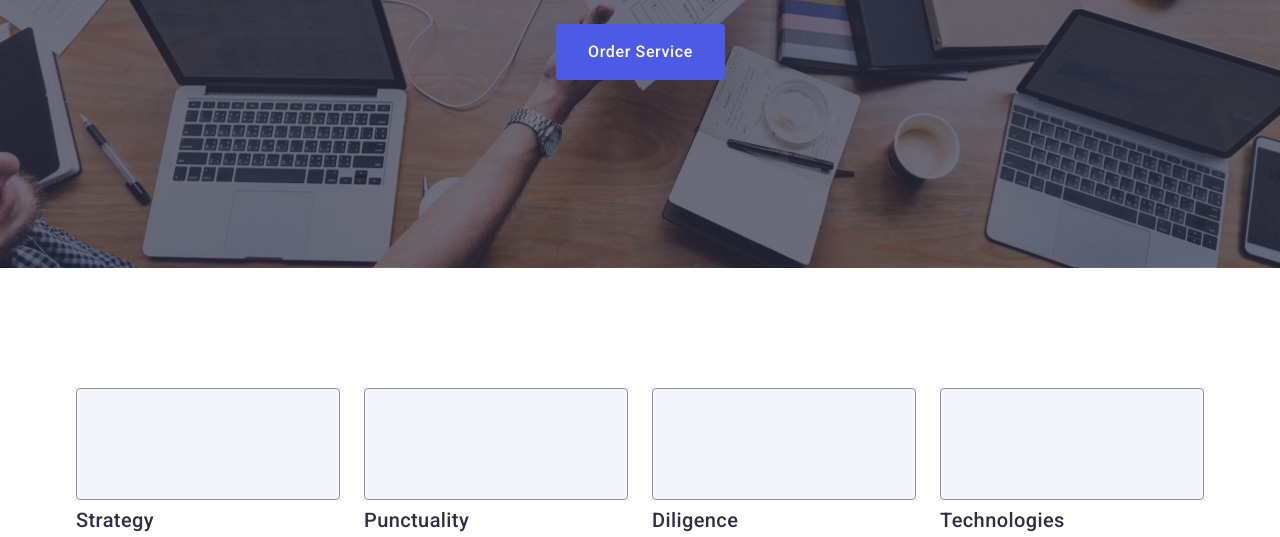
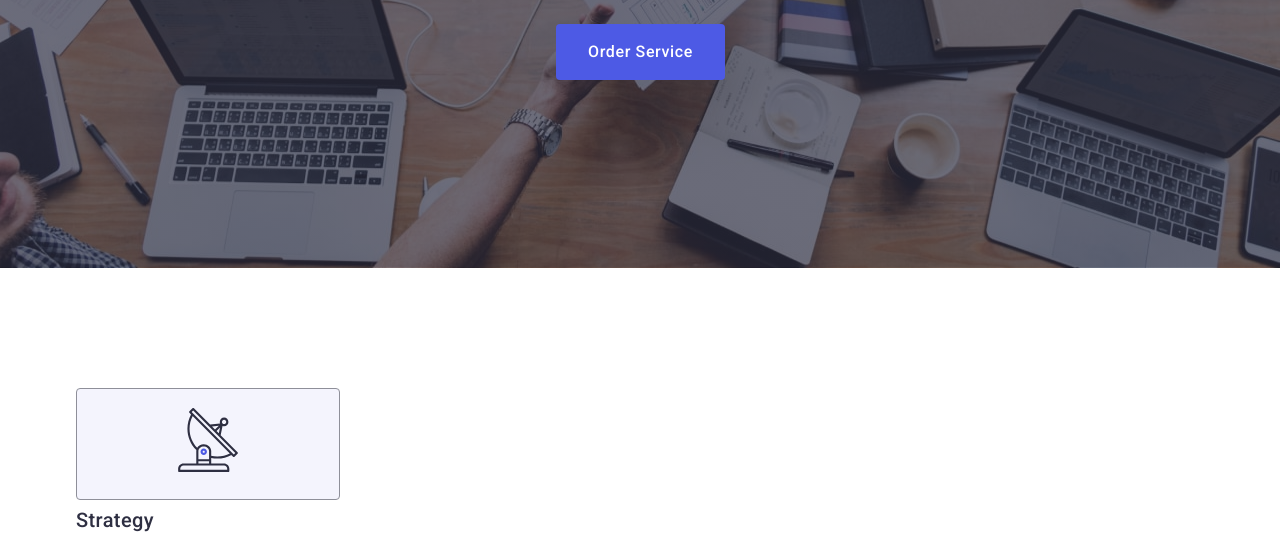
Before and after one commit to Samolyb/goit-markup-hw-04, a plain HTML site: page index.html in a window 1280 px wide. Shown: the part 405-942 px from the top of the page. Drawn offline with nearby package versions, Linux system fonts and the light colour scheme.

Commit message:
add-body-margin

```diff
--- a/css/style.css
+++ b/css/style.css
@@ -42,6 +42,9 @@ body {
     font-family: "Roboto", sans-serif;
     color: #434455;
     background-color: #FFFFFF;
+    max-width: 1440px;
+    width: 100%;
+    margin: 0 auto;
 }
 
 .visually-hidden {
@@ -172,7 +175,7 @@ body {
 .hero {
     padding-top: 188px;
     padding-bottom: 188px;
-    max-width: 1440px;
+    /* max-width: 1440px; */
     background-color: #2e2f42;
     background-image: linear-gradient(rgba(46, 47, 66, 0.70),
             rgba(46, 47, 66, 0.70)),
--- a/index.html
+++ b/index.html
@@ -65,21 +65,21 @@
                     <li class="features-item">
                         <a class="features-link" href="">
                             <div class="features-container">
-                                <!-- <svg width="64" height="64" class="features-icon">
+                                <svg width="64" height="64" class="features-icon">
                                     <use href="./images/icons-features.svg#icon-antenna"></use>
-                                </svg> -->
+                                </svg>
                             </div>
                         </a>
                         <h3 class="features-item-title">Strategy</h3>
                         <p class="features-item-text">Our goal is to identify the business
                             problem to walk away with the perfect and creative solution.</p>
                     </li>
-                    <li class="features-item">
+                    <!-- <li class="features-item">
                         <a class="features-link" href="">
                             <div class="features-container">
-                                <!-- <svg width="64" height="64" class="features-icon">
+                                <svg width="64" height="64" class="features-icon">
                                     <use href="./images/icons-features.svg#icon-clock"></use>
-                                </svg> -->
+                                </svg>
                             </div>
                         </a>
                         <h3 class="features-item-title">Punctuality</h3>
@@ -90,9 +90,9 @@
                     <li class="features-item">
                         <a class="features-link" href="">
                             <div class="features-container">
-                                <!-- <svg width="64" height="64" class="features-icon">
+                                <svg width="64" height="64" class="features-icon">
                                     <use href="./images/icons-features.svg#icon-diagram"></use>
-                                </svg> -->
+                                </svg>
                             </div>
                         </a>
                         <h3 class="features-item-title">Diligence</h3>
@@ -103,9 +103,9 @@
                     <li class="features-item">
                         <a class="features-link" href="">
                             <div class="features-container">
-                                <!-- <svg width="64" height="64" class="features-icon">
+                                <svg width="64" height="64" class="features-icon">
                                     <use href="./images/icons-features.svg#icon-astronaut"></use>
-                                </svg> -->
+                                </svg>
                             </div>
                         </a>
                         <h3 class="features-item-title">Technologies</h3>
@@ -113,7 +113,7 @@
                             a
                             deep
                             passion for problem-solving.</p>
-                    </li>
+                    </li> -->
                 </ul>
             </div>
         </section>
```
